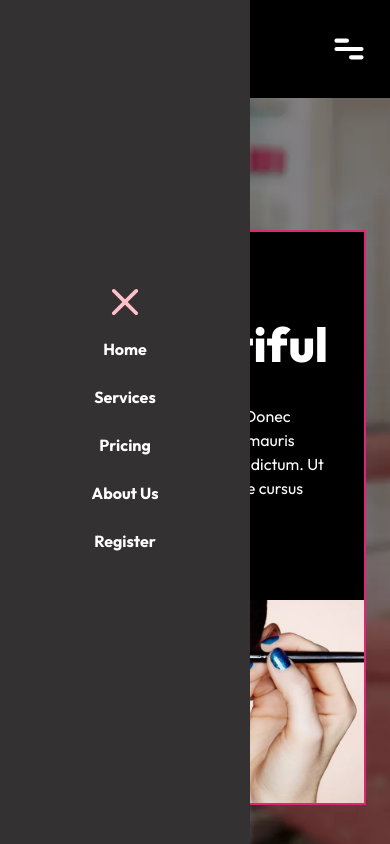
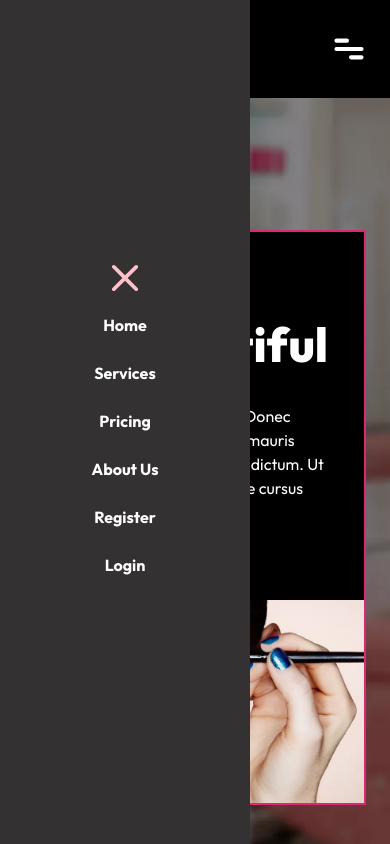
Before and after one commit to dascomsoft/beauty, a Next.js app: page / in a window 390 px wide. Both pictures are taken after a click on the icon 349 px from the left and 49 px from the top of the page. Shown: the top 844 px of the page. Built offline with nearby package versions, Linux system fonts and the light colour scheme; no server answers.

Commit message:
navbar modification

```diff
--- a/components/Navbar.tsx
+++ b/components/Navbar.tsx
@@ -1,62 +1,3 @@
-
-// 'use client'
-// import { useState } from "react"
-// import Link from "next/link"
-// import './Navbar.css'
-
-// const Navbar = () => {
-
-//     const [openLinks, setOpenLinks] = useState<boolean>(true)
-
-//     const open = "open";
-//     const close = "close";
-
-//     const openLinksUpdate = () => {
-//         setOpenLinks(!openLinks)
-//     }
-
-//     return (
-//         <div>
-//             <div className="main-navbar bg-black text-white  shadow-xl border-b border-pink-700 fixed top-0 left-0 w-full z-50">
-//                 <div className="container mx-auto px-4 py-12">
-//                     <header>
-//                         <a className="logo" href='/'>
-//                             <h2 className="font-bold text-3xl">Beauty<span className="text-pink-600">Diva</span></h2>
-//                         </a>
-//                         <div className="navleft" id={openLinks ? open : close}>
-//                         <h2 className="font-bold text-3xl">Beauty<span className="text-pink-600">Diva</span></h2>
-//                             <a className="head-link"  href="/">Home</a>
-//                             <a className="head-link"  href="/about">About Us</a>
-//                             <a className="head-link" href="/services">Services</a>
-//                             <a className="head-link"  href="/pricing">Pricing</a>
-//                             <a  className="head-link"  href="/blog">Blog</a>
-//                             <a  className="head-link"  href="/contact">Contact</a>
-//                             <a className="px-5 py-3 bg-pink-600 text-white" href="/book">Book an Appoitment</a>
-
-//                         </div>
-//                         <nav className="flex gap-5 navright" >
-//                             <a className="head-link" href="/">Home</a>
-//                             <a  className="head-link" href="/about">About Us</a>
-//                             <a  className="head-link" href="/services">Services</a>
-//                             <a  className="head-link"  href="/pricing">Pricing</a>
-//                             <a  className="head-link"  href="/blog">Blog</a>
-//                             <a  className="head-link"  href="/contact">Contact</a>
-//                             <a className="px-5 font-extrabold bg-pink-600 rounded-full text-white" href="/book">Book Now</a>
-
-//                         </nav>
-//                         <svg onClick={openLinksUpdate} className="cursor-pointer jam jam-menu" id="openBtn" fill="#fff" width="50px" height="50px" viewBox="-5 -7 24 24"
-//                             xmlns="http://www.w3.org/2000/svg" preserveAspectRatio="xMinYMin">
-//                             <path
-//                                 d='M1 0h5a1 1 0 1 1 0 2H1a1 1 0 1 1 0-2zm7 8h5a1 1 0 0 1 0 2H8a1 1 0 1 1 0-2zM1 4h12a1 1 0 0 1 0 2H1a1 1 0 1 1 0-2z' />
-//                         </svg>
-//                     </header>
-//                 </div>
-//             </div>
-//         </div>
-//     )
-// }
-
-// export default Navbar
 
 
 
@@ -179,6 +120,9 @@ const Navbar = () => {
                   <Link onClick={closeLinks} className="head-link" href="/register">
                     Register
                   </Link>
+                  <Link onClick={closeLinks} className="head-link" href="/login">
+                    Login
+                  </Link>
                 </>
               )}
             </div>
```
